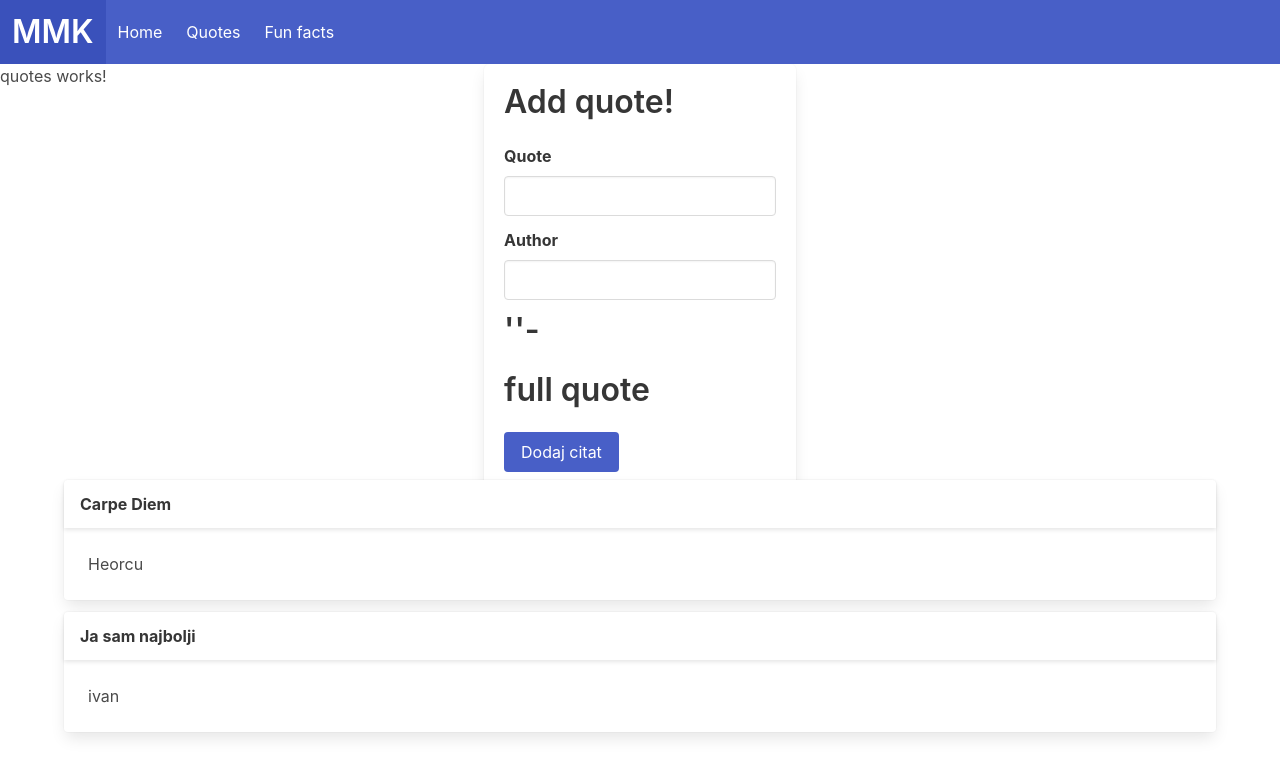
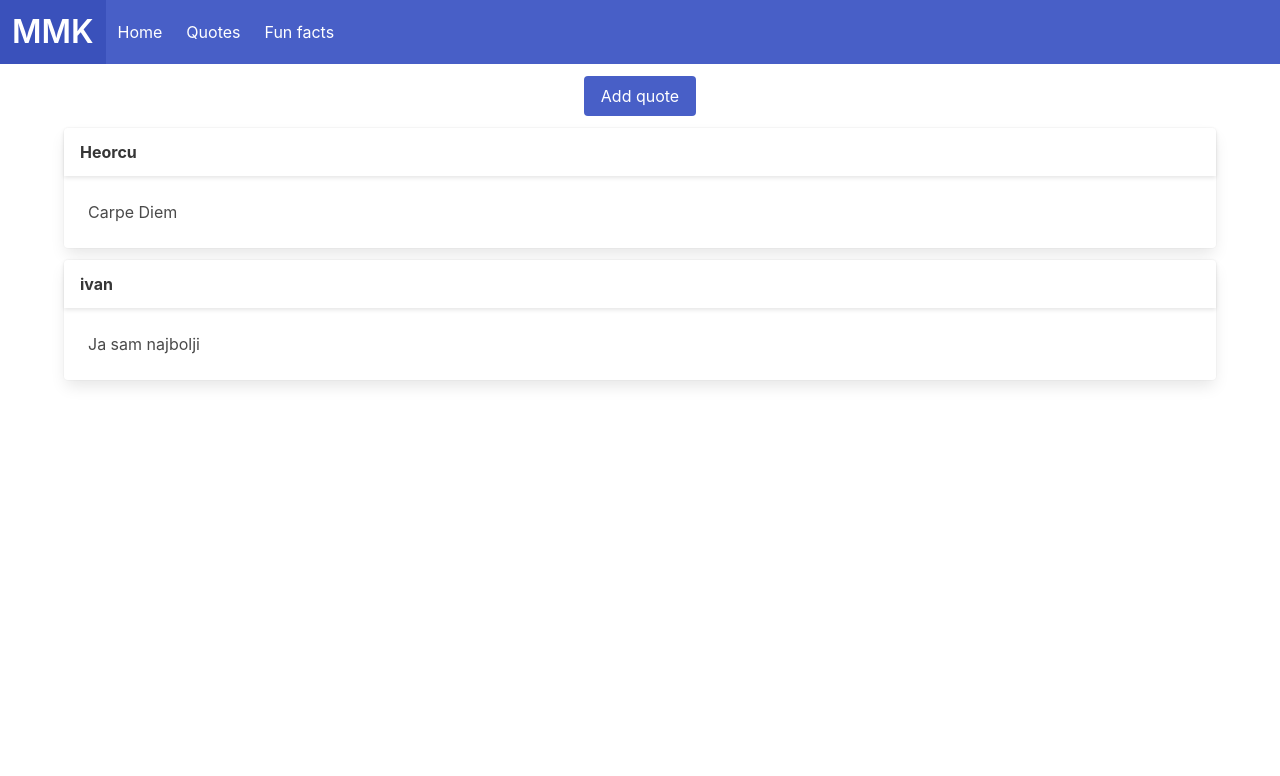
Before and after one commit to ivekccc/MobilnoRacunarstvo, an Angular app: page /quotes in a window 1280 px wide. Shown: the top 776 px of the page. Built offline with nearby package versions, Linux system fonts and the light colour scheme.

Commit message:
Angular Router -Children rute

```diff
--- a/src/app/app-routing.module.ts
+++ b/src/app/app-routing.module.ts
@@ -3,10 +3,11 @@ import { RouterModule, Routes } from '@angular/router';
 import { HomeComponent } from './home/home.component';
 import { QuotesComponent } from './quotes/quotes.component';
 import { FunFactsComponent } from './fun-facts/fun-facts.component';
+import { QuoteFormComponent } from './quote-form/quote-form.component';
 
 const routes: Routes = [
   {path:'',component:HomeComponent},
-  {path:'quotes',component:QuotesComponent},
+  {path:'quotes',component:QuotesComponent,children:[{path:'new',component:QuoteFormComponent}]},
   {path:'fun-facts',component:FunFactsComponent}
 ];
 
--- a/src/app/app.component.html
+++ b/src/app/app.component.html
@@ -1,4 +1,3 @@
 <app-header></app-header>
 <router-outlet></router-outlet>
-<app-quote-form (addedQuote)="addQuote($event)"></app-quote-form>
-<app-quote-element *ngFor="let quote of quotes" [author]="quote.text" [text]="quote.author"></app-quote-element>
+<!--app-quote-form (addedQuote)="addQuote($event)"></app-quote-form-->
--- a/src/app/quote-form/quote-form.component.html
+++ b/src/app/quote-form/quote-form.component.html
@@ -1,5 +1,5 @@
 <div class="columns is-centered">
-    <div class="columns is-half">
+    <div class="column is-half">
         <div class="box" >
             <h3 class="title">Add quote!</h3>
             <div class="field">
--- a/src/app/quote-form/quote-form.component.ts
+++ b/src/app/quote-form/quote-form.component.ts
@@ -26,4 +26,7 @@ export class QuoteFormComponent {
     this.quotesService.addQuote(newQuote);
     this.fullQuote = `'${this.text}' - '${this.author}'`;
   }
+  getTitle():string{
+    return "Naslov";
+  }
 }
--- a/src/app/quotes/quotes.component.html
+++ b/src/app/quotes/quotes.component.html
@@ -1 +1,5 @@
-<p>quotes works!</p>
+<div class="has-text-centered" style="margin-top: 12px;">
+    <button class="button is-link" (click)="onAddQuote()">Add quote</button>
+</div>
+<router-outlet></router-outlet>
+<app-quote-element *ngFor="let quote of quotes"[author]="quote.author" [text]="quote.text"></app-quote-element>
--- a/src/app/quotes/quotes.component.ts
+++ b/src/app/quotes/quotes.component.ts
@@ -1,4 +1,8 @@
 import { Component } from '@angular/core';
+import { Quote } from '../quote.model';
+import { QuoteService } from '../quote.service';
+import { url } from 'inspector';
+import { Router } from '@angular/router';
 
 @Component({
   selector: 'app-quotes',
@@ -7,4 +11,11 @@ import { Component } from '@angular/core';
 })
 export class QuotesComponent {
 
+  quotes:Quote[];
+  constructor(private quotesServise:QuoteService,private router:Router){
+    this.quotes=this.quotesServise.quotes;
+  }
+  onAddQuote(){
+    this.router.navigateByUrl('/quotes/new')
+  }
 }
```
